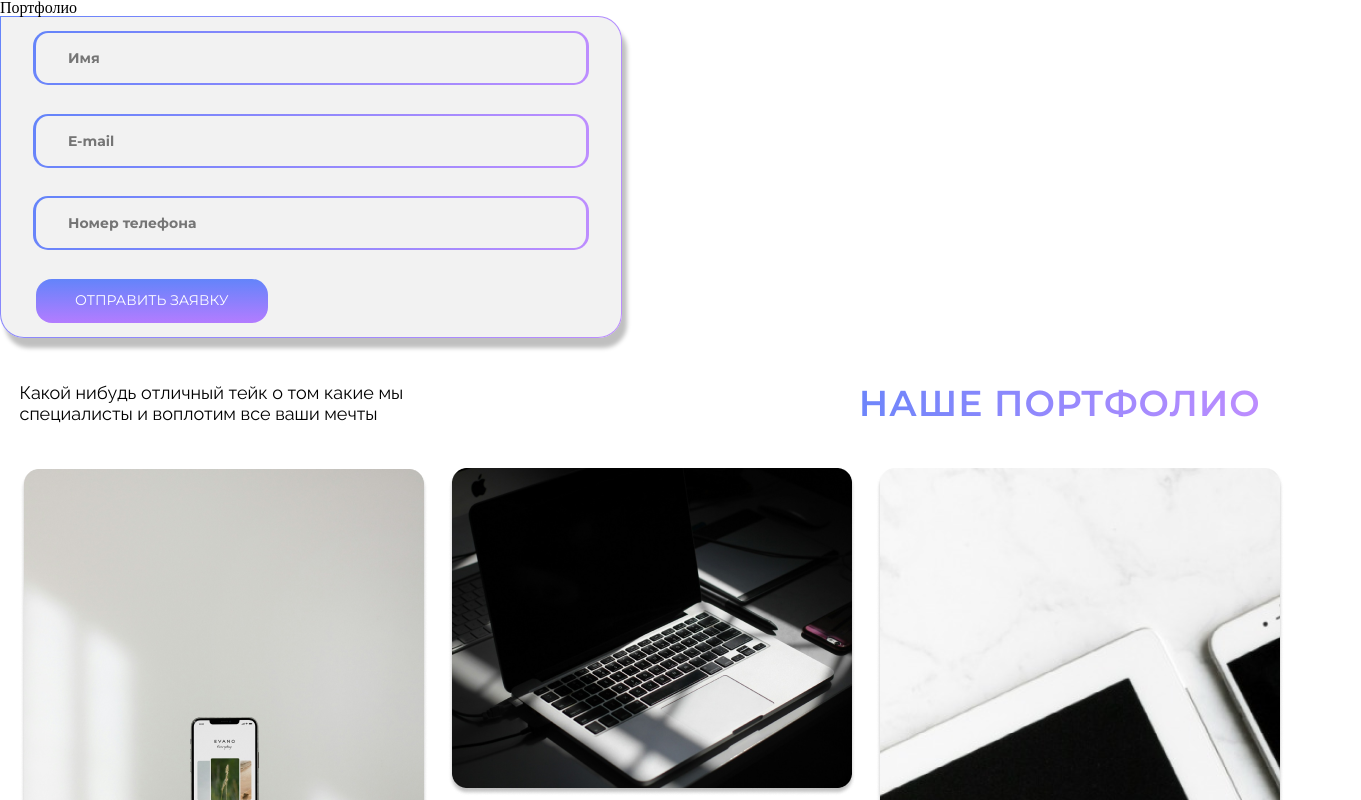
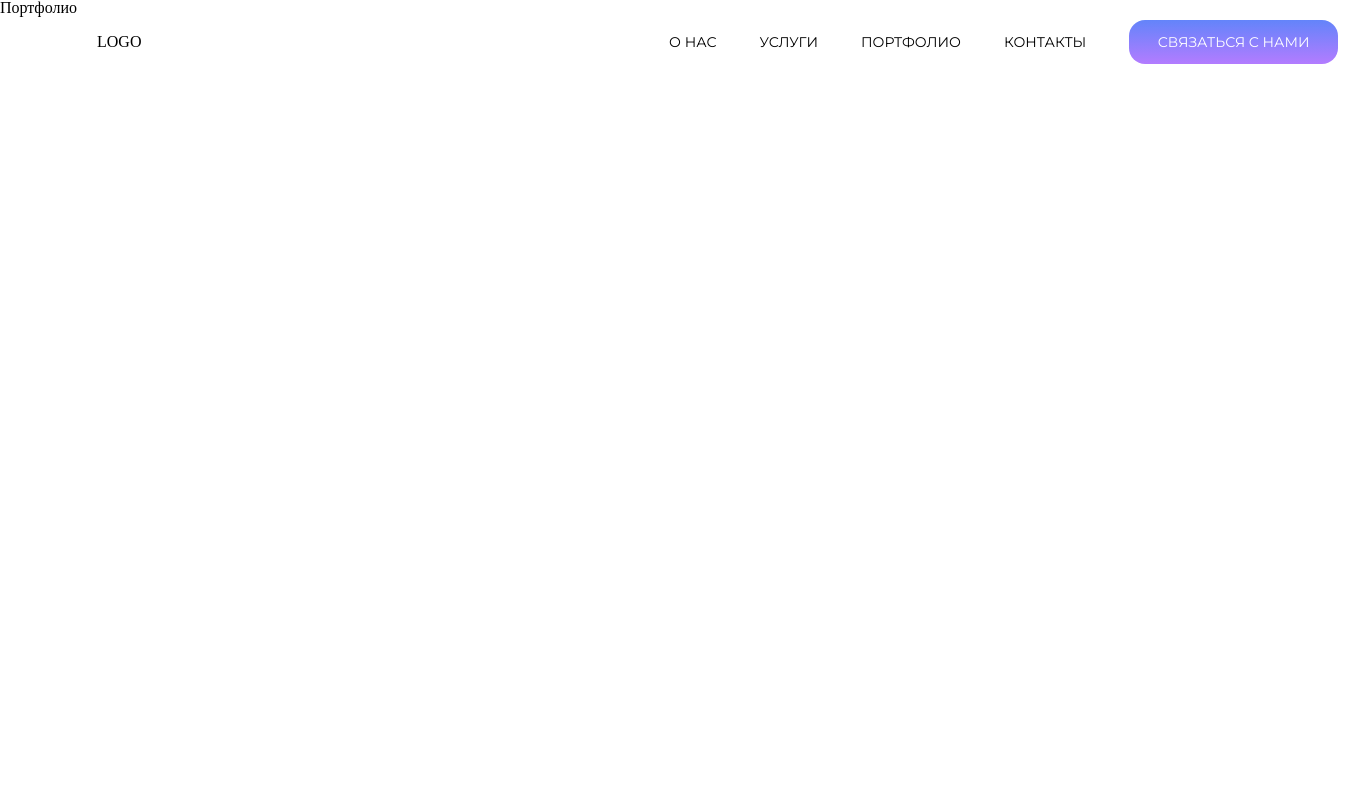
Before and after one commit to ITSUKEN-WORK/itsuken, a React (Create React App) app in the folder cite/: page /portfolio in a window 1280 px wide. Shown: the top 800 px of the page, 1361 px wide, since content can reach past the window. Built offline with nearby package versions, Linux system fonts and the light colour scheme.

Commit message:
refactor: refactor code for app and index

```diff
--- a/cite/src/components/app/App.js
+++ b/cite/src/components/app/App.js
@@ -7,12 +7,12 @@ import Portfolio from '../pages/Portfolio/Portfolio';
 import Contacts from '../pages/Contacts/Contacts';
 import NoPage from '../pages/No Page/NoPage';
 import Home from '../pages/Home/Home';
-// import Header from '../header/Header';
+import Header from '../header/Header';
 
 export default function App() {
   return (
     <BrowserRouter>
-      {/* <Header /> */}
+      <Header />
       <Routes>
         <Route path="/" element={<Home />} />
         <Route path="aboutUs" element={<AboutUs />} />
--- a/cite/src/components/portfolioButton/portfolioButton.css
+++ b/cite/src/components/portfolioButton/portfolioButton.css
@@ -10,6 +10,4 @@
     border-radius: 24px;
     border: none;
     background-image: url('../portfolio/picture/unsplash_ceBLAyzO_bQ.png');
-
-
 }
--- a/cite/src/index.js
+++ b/cite/src/index.js
@@ -1,14 +1,10 @@
 import React from 'react';
 import ReactDOM from 'react-dom/client';
 import App from './components/app/App';
-import FormFeedBack from './components/formFeedBack/FormFeedBack';
-import Portfolio from './components/portfolio/Portfolio';
 
 const root = ReactDOM.createRoot(document.getElementById('root'));
 root.render(
   <React.StrictMode>
     <App />
-    <FormFeedBack />
-    <Portfolio />
   </React.StrictMode>,
 );
```
